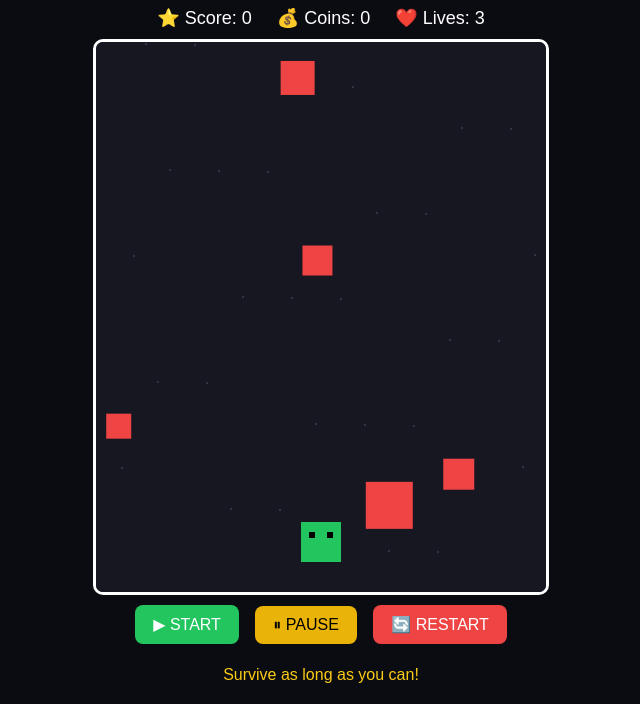
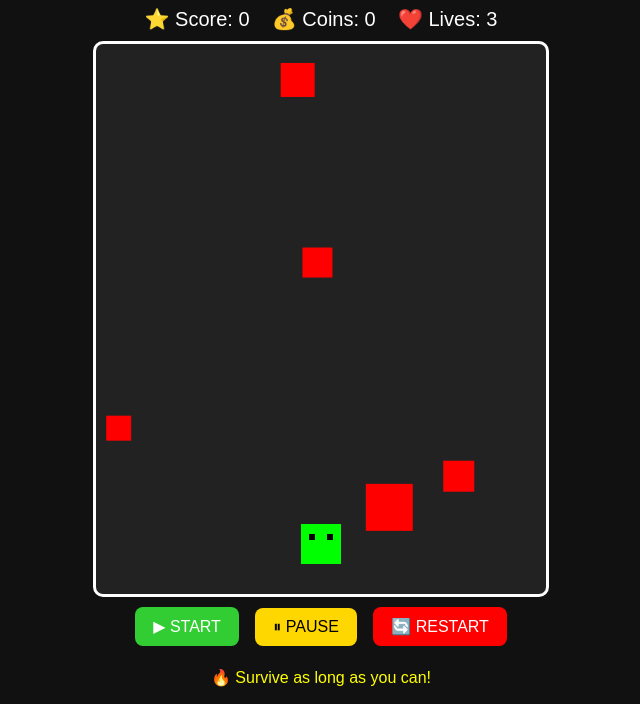
Before and after one commit to mylowkbynoah/my-first-game, a plain HTML site: page index.html in a window 1280 px wide. Both pictures are taken after a click on the button "▶ START". Shown: the part 62-766 px from the top of the page, without its empty margins (319-959 px from the left). Drawn offline with Linux system fonts and the light colour scheme.

Commit message:
Update index.html

```diff
--- a/index.html
+++ b/index.html
@@ -4,15 +4,11 @@
   <title>Dodge Master</title>
 
   <style>
-    * {
-      box-sizing: border-box;
-    }
-
     body {
       margin: 0;
-      background: #0b0b12;
+      background: #111;
       color: white;
-      font-family: Arial, sans-serif;
+      font-family: Arial;
       text-align: center;
     }
 
@@ -21,61 +17,55 @@
     }
 
     #info {
-      display: flex;
-      justify-content: center;
-      gap: 25px;
+      font-size: 20px;
       margin: 10px;
-      font-size: 18px;
     }
 
     canvas {
-      background: #171722;
+      background: #222;
       border: 3px solid white;
       border-radius: 10px;
-      max-width: 95%;
     }
 
     button {
+      padding: 10px 18px;
       margin: 6px;
-      padding: 10px 18px;
+      font-size: 16px;
       border: none;
       border-radius: 8px;
-      font-size: 16px;
       cursor: pointer;
     }
 
-    #startBtn {
-      background: #22c55e;
+    #start {
+      background: limegreen;
       color: white;
     }
 
-    #pauseBtn {
-      background: #eab308;
-      color: black;
+    #pause {
+      background: gold;
     }
 
-    #restartBtn {
-      background: #ef4444;
+    #restart {
+      background: red;
       color: white;
     }
 
     #shop {
       margin: 15px auto;
       padding: 15px;
-      max-width: 400px;
-      background: #181824;
-      border: 2px solid #333;
+      width: 350px;
+      background: #1c1c28;
       border-radius: 12px;
     }
 
     #shop button {
-      background: #3b82f6;
+      background: #3485ff;
       color: white;
     }
 
     #message {
+      color: yellow;
       min-height: 25px;
-      color: #facc15;
     }
   </style>
 </head>
@@ -85,42 +75,32 @@
 <h1>🎮 DODGE MASTER</h1>
 
 <div id="info">
-    <div>⭐ Score: <span id="score">0</span></div>
-    <div>💰 Coins: <span id="coins">0</span></div>
-    <div>❤️ Lives: <span id="lives">3</span></div>
+  ⭐ Score: <span id="score">0</span>
+  &nbsp;&nbsp;
+  💰 Coins: <span id="coins">0</span>
+  &nbsp;&nbsp;
+  ❤️ Lives: <span id="lives">3</span>
 </div>
 
 <canvas id="game" width="450" height="550"></canvas>
 
 <br>
 
-  <button id="startBtn" onclick="startGame()">
-    ▶ START
-  </button>
+<button id="start" onclick="startGame()">▶ START</button>
+<button id="pause" onclick="pauseGame()">⏸ PAUSE</button>
+<button id="restart" onclick="startGame()">🔄 RESTART</button>
 
-  <button id="pauseBtn" onclick="pauseGame()">
-    ⏸ PAUSE
-  </button>
-
-  <button id="restartBtn" onclick="startGame()">
-    🔄 RESTART
-  </button>
-
-  <p id="message"></p>
+<p id="message">Avoid the red blocks!</p>
 
 <div id="shop">
 
   <h2>🛒 SHOP</h2>
 
   <p>⚡ Speed Upgrade — 50 coins</p>
-    <button onclick="buySpeed()">
-      BUY SPEED
-    </button>
+  <button onclick="buySpeed()">BUY SPEED</button>
 
   <p>❤️ Extra Life — 100 coins</p>
-    <button onclick="buyLife()">
-      BUY LIFE
-    </button>
+  <button onclick="buyLife()">BUY LIFE</button>
 
 </div>
 
@@ -130,46 +110,41 @@ const canvas = document.getElementById("game");
 const ctx = canvas.getContext("2d");
 
 let player;
-let enemies;
+let enemies = [];
 
 let score = 0;
 let coins = 0;
 let lives = 3;
 
-let gameRunning = false;
+let running = false;
 let paused = false;
 
+let playerSpeed = 6;
 let enemySpeed = 3;
 let spawnRate = 0.025;
-
-let playerSpeed = 6;
 
 let highScore =
   Number(localStorage.getItem("highScore")) || 0;
 
+let keys = {};
 
-/* =========================
-   PLAYER
-========================= */
+
+/* PLAYER */
 
 function createPlayer() {
 
   player = {
     x: canvas.width / 2 - 20,
     y: canvas.height - 70,
-
     width: 40,
     height: 40,
-
     speed: playerSpeed
   };
 
 }
 
 
-/* =========================
-   START GAME
-========================= */
+/* START */
 
 function startGame() {
 
@@ -183,89 +158,67 @@ function startGame() {
   enemySpeed = 3;
   spawnRate = 0.025;
 
-  gameRunning = true;
+  running = true;
   paused = false;
 
-  document.getElementById("score").textContent = score;
-  document.getElementById("lives").textContent = lives;
+  updateInfo();
 
   document.getElementById("message").textContent =
-    "Survive as long as you can!";
+    "🔥 Survive as long as you can!";
 
   gameLoop();
+
 }
 
 
-/* =========================
-   KEYBOARD
-========================= */
+/* KEYBOARD */
 
-let keys = {};
+document.addEventListener("keydown", function(e) {
 
-document.addEventListener("keydown", function(event) {
+  keys[e.key] = true;
 
-  keys[event.key] = true;
+});
+
+document.addEventListener("keyup", function(e) {
+
+  keys[e.key] = false;
 
 });
 
 
-document.addEventListener("keyup", function(event) {
-
-  keys[event.key] = false;
-
-});
-
-
-/* =========================
-   MOVE PLAYER
-========================= */
+/* MOVE PLAYER */
 
 function movePlayer() {
 
   if (keys["ArrowLeft"] || keys["a"]) {
-
     player.x -= player.speed;
-
   }
 
   if (keys["ArrowRight"] || keys["d"]) {
-
     player.x += player.speed;
-
   }
 
-
-  // Keep player inside screen
-
   if (player.x < 0) {
-
     player.x = 0;
-
   }
 
   if (player.x + player.width > canvas.width) {
-
-    player.x =
-      canvas.width - player.width;
-
+    player.x = canvas.width - player.width;
   }
 
 }
 
 
-/* =========================
-   CREATE ENEMY
-========================= */
+/* CREATE ENEMY */
 
 function createEnemy() {
 
-  const size =
+  let size =
     Math.floor(Math.random() * 25) + 25;
 
   enemies.push({
 
-    x: Math.random() *
-      (canvas.width - size),
+    x: Math.random() * (canvas.width - size),
 
     y: -size,
 
@@ -273,22 +226,18 @@ function createEnemy() {
 
     height: size,
 
-    speed:
-      enemySpeed +
-      Math.random() * 2
+    speed: enemySpeed + Math.random() * 2
 
   });
 
 }
 
 
-/* =========================
-   DRAW PLAYER
-========================= */
+/* DRAW PLAYER */
 
 function drawPlayer() {
 
-  ctx.fillStyle = "#22c55e";
+  ctx.fillStyle = "lime";
 
   ctx.fillRect(
     player.x,
@@ -296,9 +245,6 @@ function drawPlayer() {
     player.width,
     player.height
   );
-
-
-  // Player eyes
 
   ctx.fillStyle = "black";
 
@@ -319,15 +265,13 @@ function drawPlayer() {
 }
 
 
-/* =========================
-   DRAW ENEMIES
-========================= */
+/* DRAW ENEMIES */
 
 function drawEnemies() {
 
+  ctx.fillStyle = "red";
+
   for (let enemy of enemies) {
-
-    ctx.fillStyle = "#ef4444";
 
     ctx.fillRect(
       enemy.x,
@@ -341,9 +285,7 @@ function drawEnemies() {
 }
 
 
-/* =========================
-   MOVE ENEMIES
-========================= */
+/* MOVE ENEMIES */
 
 function moveEnemies() {
 
@@ -353,35 +295,22 @@ function moveEnemies() {
 
     enemy.y += enemy.speed;
 
-
-    // Enemy escaped
-
     if (enemy.y > canvas.height) {
 
       enemies.splice(i, 1);
 
       score++;
-
       coins++;
 
-      document.getElementById("score")
-        .textContent = score;
-
-      document.getElementById("coins")
-        .textContent = coins;
-
-
-      // Increase difficulty
+      updateInfo();
 
       if (score % 10 === 0) {
 
         enemySpeed += 0.5;
-
         spawnRate += 0.005;
 
-        document.getElementById("message")
-          .textContent =
-          "🔥 LEVEL UP! Enemies are faster!";
+        document.getElementById("message").textContent =
+          "🔥 HARDER! The enemies are faster!";
 
       }
 
@@ -392,9 +321,7 @@ function moveEnemies() {
 }
 
 
-/* =========================
-   COLLISION
-========================= */
+/* COLLISION */
 
 function checkCollision() {
 
@@ -402,20 +329,12 @@ function checkCollision() {
 
     let enemy = enemies[i];
 
-
     if (
 
-      player.x <
-      enemy.x + enemy.width &&
-
-      player.x + player.width >
-      enemy.x &&
-
-      player.y <
-      enemy.y + enemy.height &&
-
-      player.y + player.height >
-      enemy.y
+      player.x < enemy.x + enemy.width &&
+      player.x + player.width > enemy.x &&
+      player.y < enemy.y + enemy.height &&
+      player.y + player.height > enemy.y
 
     ) {
 
@@ -423,14 +342,10 @@ function checkCollision() {
 
       lives--;
 
-      document.getElementById("lives")
-        .textContent = lives;
+      updateInfo();
 
-
-      document.getElementById("message")
-        .textContent =
-        "💥 You got hit!";
-
+      document.getElementById("message").textContent =
+        "💥 Ouch! You got hit!";
 
       if (lives <= 0) {
 
@@ -445,9 +360,7 @@ function checkCollision() {
 }
 
 
-/* =========================
-   SPAWN ENEMIES
-========================= */
+/* SPAWN */
 
 function spawnEnemies() {
 
@@ -460,68 +373,23 @@ function spawnEnemies() {
 }
 
 
-/* =========================
-   BACKGROUND
-========================= */
-
-function drawBackground() {
-
-  ctx.fillStyle = "#171722";
-
-  ctx.fillRect(
-    0,
-    0,
-    canvas.width,
-    canvas.height
-  );
-
-
-  // Small stars
-
-  ctx.fillStyle = "#333344";
-
-  for (let i = 0; i < 30; i++) {
-
-    let x =
-      (i * 73) % canvas.width;
-
-    let y =
-      (i * 127) % canvas.height;
-
-    ctx.fillRect(
-      x,
-      y,
-      2,
-      2
-    );
-
-  }
-
-}
-
-
-/* =========================
-   PAUSE
-========================= */
+/* PAUSE */
 
 function pauseGame() {
 
-  if (!gameRunning) return;
+  if (!running) return;
 
   paused = !paused;
 
-
   if (paused) {
 
-    document.getElementById("message")
-      .textContent =
-      "⏸ GAME PAUSED";
+    document.getElementById("message").textContent =
+      "⏸ PAUSED";
 
   } else {
 
-    document.getElementById("message")
-      .textContent =
-      "▶ GAME RESUMED";
+    document.getElementById("message").textContent =
+      "▶ RESUMED";
 
     gameLoop();
 
@@ -530,16 +398,11 @@ function pauseGame() {
 }
 
 
-/* =========================
-   GAME OVER
-========================= */
+/* GAME OVER */
 
 function gameOver() {
 
-  gameRunning = false;
-
-  paused = false;
-
+  running = false;
 
   if (score > highScore) {
 
@@ -552,9 +415,7 @@ function gameOver() {
 
   }
 
-
-  ctx.fillStyle =
-    "rgba(0,0,0,0.7)";
+  ctx.fillStyle = "rgba(0,0,0,0.75)";
 
   ctx.fillRect(
     0,
@@ -562,7 +423,6 @@ function gameOver() {
     canvas.width,
     canvas.height
   );
-
 
   ctx.fillStyle = "white";
 
@@ -574,7 +434,6 @@ function gameOver() {
     240
   );
 
-
   ctx.font = "25px Arial";
 
   ctx.fillText(
@@ -582,7 +441,6 @@ function gameOver() {
     170,
     290
   );
-
 
   ctx.font = "20px Arial";
 
@@ -592,16 +450,13 @@ function gameOver() {
     325
   );
 
+  document.getElementById("message").textContent =
+    "💀 Game Over! Press RESTART.";
 
-  document.getElementById("message")
-    .textContent =
-    "💀 Game Over! Press RESTART.";
 }
 
 
-/* =========================
-   SHOP: SPEED
-========================= */
+/* SHOP: SPEED */
 
 function buySpeed() {
 
@@ -612,25 +467,17 @@ function buySpeed() {
     playerSpeed += 2;
 
     if (player) {
-
-      player.speed =
-        playerSpeed;
-
+      player.speed = playerSpeed;
     }
 
+    updateInfo();
 
-    document.getElementById("coins")
-      .textContent = coins;
-
-
-    document.getElementById("message")
-      .textContent =
-      "⚡ Speed upgraded!";
+    document.getElementById("message").textContent =
+      "⚡ SPEED UPGRADED!";
 
   } else {
 
-    document.getElementById("message")
-      .textContent =
+    document.getElementById("message").textContent =
       "❌ You need 50 coins!";
 
   }
@@ -638,9 +485,7 @@ function buySpeed() {
 }
 
 
-/* =========================
-   SHOP: EXTRA LIFE
-========================= */
+/* SHOP: LIFE */
 
 function buyLife() {
 
@@ -650,21 +495,14 @@ function buyLife() {
 
     lives++;
 
-    document.getElementById("coins")
-      .textContent = coins;
+    updateInfo();
 
-    document.getElementById("lives")
-      .textContent = lives;
-
-
-    document.getElementById("message")
-      .textContent =
-      "❤️ Extra life purchased!";
+    document.getElementById("message").textContent =
+      "❤️ EXTRA LIFE!";
 
   } else {
 
-    document.getElementById("message")
-      .textContent =
+    document.getElementById("message").textContent =
       "❌ You need 100 coins!";
 
   }
@@ -672,18 +510,34 @@ function buyLife() {
 }
 
 
-/* =========================
-   MAIN GAME LOOP
-========================= */
+/* UPDATE TEXT */
+
+function updateInfo() {
+
+  document.getElementById("score").textContent =
+    score;
+
+  document.getElementById("coins").textContent =
+    coins;
+
+  document.getElementById("lives").textContent =
+    lives;
+
+}
+
+
+/* GAME LOOP */
 
 function gameLoop() {
 
-  if (!gameRunning) return;
+  if (!running || paused) return;
 
-  if (paused) return;
-
-
-  drawBackground();
+  ctx.clearRect(
+    0,
+    0,
+    canvas.width,
+    canvas.height
+  );
 
   movePlayer();
 
@@ -697,19 +551,23 @@ function gameLoop() {
 
   drawEnemies();
 
-
   requestAnimationFrame(gameLoop);
 
 }
 
 
-/* =========================
-   INITIAL SCREEN
-========================= */
+/* INITIAL SCREEN */
 
 createPlayer();
 
-drawBackground();
+ctx.fillStyle = "#222";
+
+ctx.fillRect(
+  0,
+  0,
+  canvas.width,
+  canvas.height
+);
 
 drawPlayer();
 
```
Lines whose indentation alone changed are shown as unchanged.
